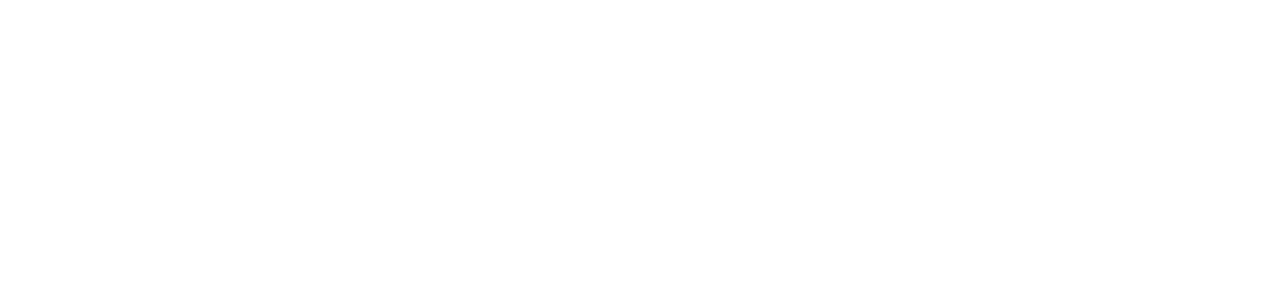
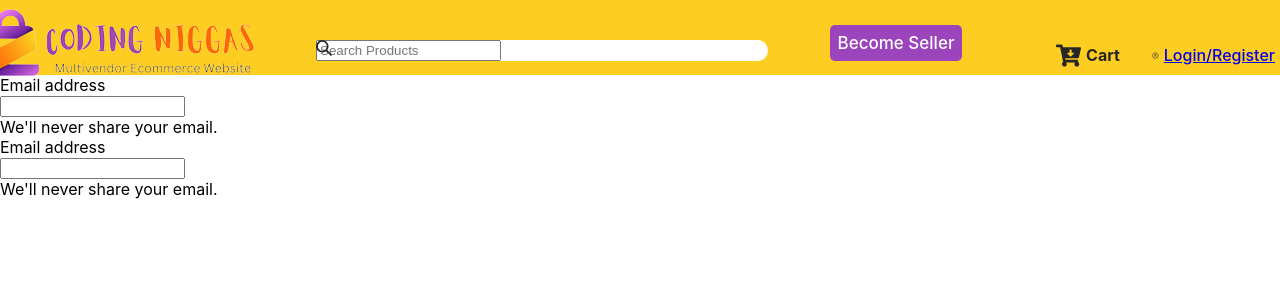
Before and after one commit to Tabrezzzzz/MERN-Multivendor-Ecommerce, a React (Create React App) app in the folder client/: page /login-register in a window 1280 px wide. Before the commit this address had no page. Shown: the top 300 px of the page. Built offline with nearby package versions, Linux system fonts and the light colour scheme; the HTML template or start-up script is replaced by a standard one.

Commit message:
Login page

```diff
--- a/client/src/App.js
+++ b/client/src/App.js
@@ -3,6 +3,7 @@
   import { Home } from './pages/Home';
   import { Navbar } from './components/Navbar';
   import { BrowserRouter, Routes, Route, Navigate, } from "react-router-dom";
+import { LoginRegister } from './pages/LoginRegister';
 
   function App() {
     return (
@@ -13,9 +14,13 @@
         <Route
           path="/"
           element={
-
               <Home />
-
+          }
+        />
+        <Route
+          path="/login-register"
+          element={
+            <LoginRegister />
           }
         />
         </Routes>
--- a/client/src/components/Navbar.js
+++ b/client/src/components/Navbar.js
@@ -9,6 +9,7 @@
 import React from 'react'
 import { FaBeer, FaCartArrowDown, FaIdBadge, FaSearch,  } from 'react-icons/fa';
 import { RxAvatar } from "react-icons/rx";
+import { Routes, Link } from "react-router-dom";
 
 export const Navbar = () => {
   return (
@@ -42,7 +43,7 @@
     <Text fontWeight="700" marginLeft='5px'>Cart</Text>
   </Square>
    <Square bg='transparent' width='10%'>
-      <RxAvatar fontSize='25px' marginTop='-10px'/><Text className='Login-btn'>Login</Text>
+      <RxAvatar fontSize='25px' marginTop='-10px'/><Text className='Login-btn'><Link to="/login-register">Login/Register</Link></Text>
   </Square>
 
 </Flex>
--- /dev/null
+++ b/client/src/pages/LoginRegister.js
@@ -0,0 +1,27 @@
+import React from 'react'
+import { Navbar } from '../components/Navbar'
+import { Categories} from '../components/Categories'
+import { Routes, Link } from "react-router-dom";
+import {
+    FormControl,
+    FormLabel,
+    FormErrorMessage,
+    FormHelperText,
+    Input
+  } from '@chakra-ui/react'
+  export const LoginRegister = () => {
+    return (
+  <>
+    <Navbar />
+
+  <FormControl>
+  <FormLabel>Email address</FormLabel>
+  <Input type='email' />
+  <FormHelperText>We'll never share your email.</FormHelperText>
+  <FormLabel>Email address</FormLabel>
+  <Input type='email' />
+  <FormHelperText>We'll never share your email.</FormHelperText>
+</FormControl>
+</>
+ )
+}
```
